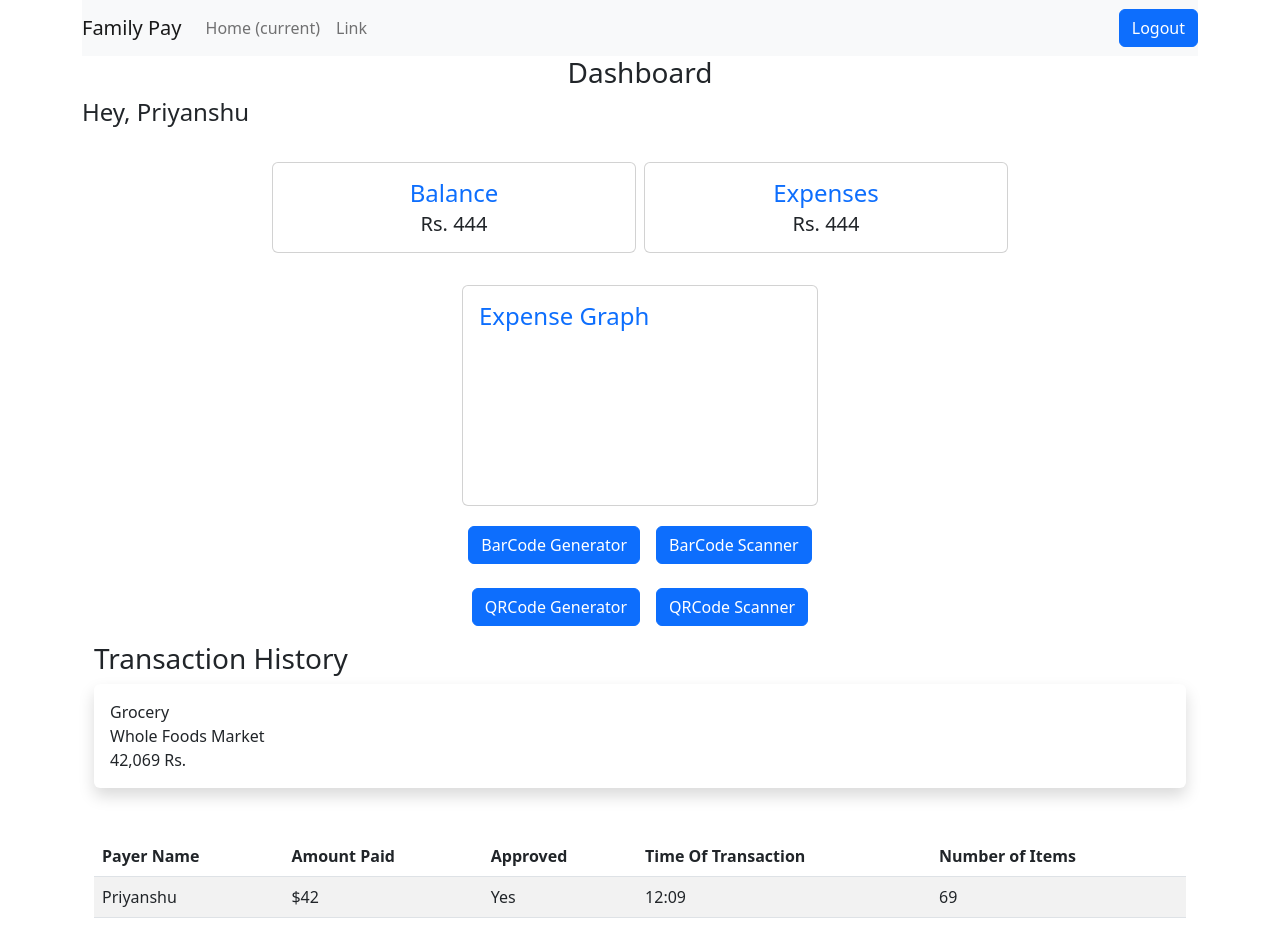
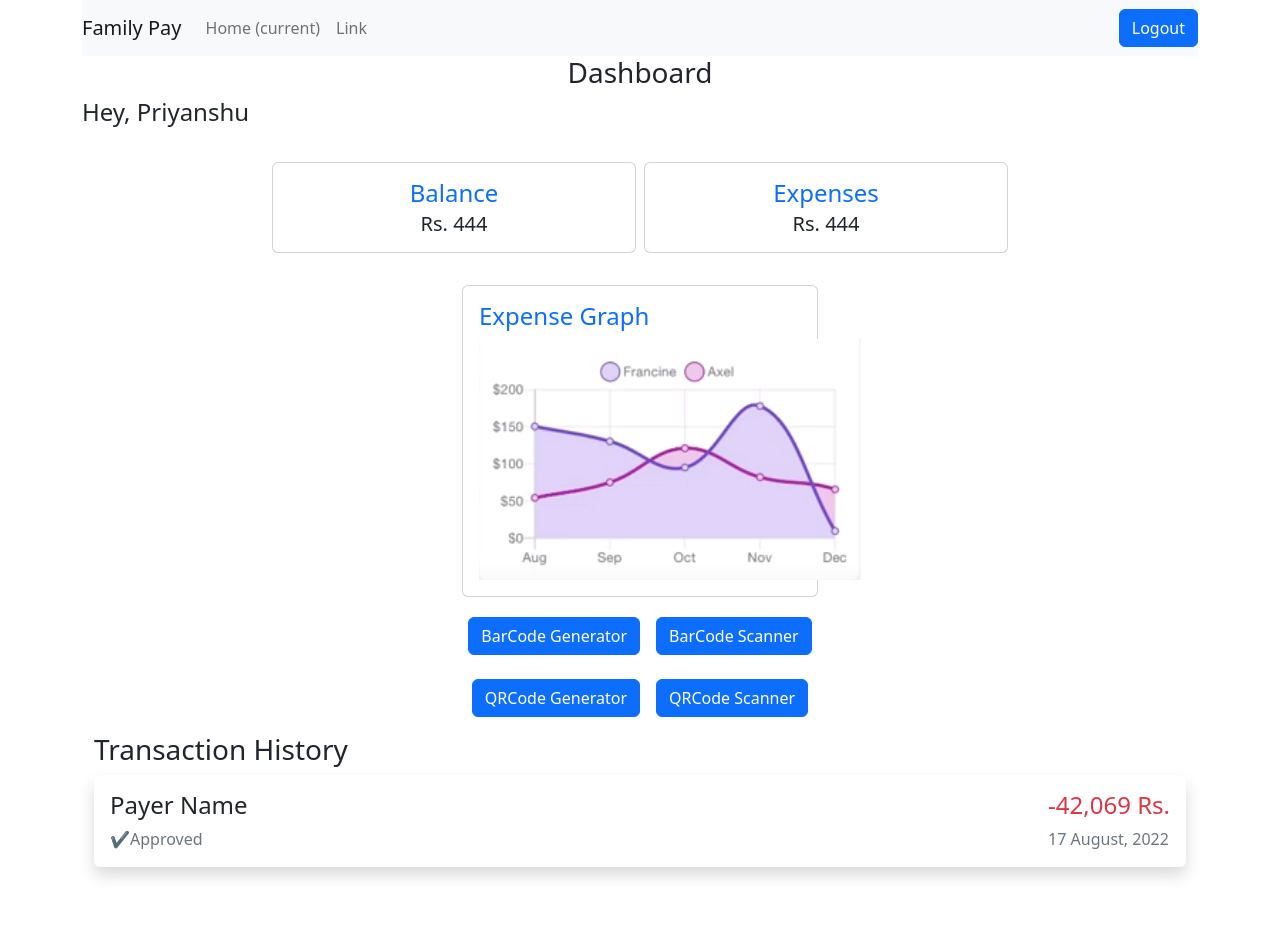
Before and after one commit to thisispriyanshu/solving-for-india-hackathon, a React (Create React App) app: page /dashboard in a window 1280 px wide. Built offline with nearby package versions, Linux system fonts and the light colour scheme; no server answers.

Commit message:
dashboard changed

```diff
--- a/src/components/Dashboard.js
+++ b/src/components/Dashboard.js
@@ -4,6 +4,7 @@ import { signOut } from "firebase/auth";
 import { auth } from "../firebase";
 import Header from "./Header";
 import BarcodeGenerator from './BarcodeGenerator'
+import chart from '../chart.png'
 
 const Dashboard = () => {
   return (
@@ -39,7 +40,9 @@ const Dashboard = () => {
           <div class="card p-3">
             <div class="card-block">
               <h4 class="card-title text-primary">Expense Graph</h4>
-              <div style={{height:150}}></div>
+              <div style={{width:300}}>
+                <img src={chart}></img>
+              </div>
             </div>
           </div>
         </div>
@@ -55,34 +58,16 @@ const Dashboard = () => {
       <div className="container">
         <h3>Transaction History</h3>
         <div>
-          <div className="shadow p-3 mb-5 bg-white rounded w-100">
-            <div className="transaction-heading">Grocery</div>
-            <div className="transaction-subheading">Whole Foods Market</div>
-            <div className="transaction-price">42,069 Rs.</div>
-            <div className=""></div>
+          <div className="shadow p-3 mb-5 bg-white rounded w-100 d-flex justify-content-between">
+            <div className="d-flex flex-column">
+              <div className="transaction-name h4">Payer Name</div>
+              <div className="transaction-approval text-secondary">✔️Approved</div>
+            </div>
+            <div className="d-flex flex-column">
+              <div className="transaction-price text-danger h4"> -42,069 Rs.</div>
+              <div className="transaction-date text-secondary">17 August, 2022</div>
+            </div>
           </div>
-          <table class="table table-striped">
-            <thead>
-              <tr>
-                <th scope="col">Payer Name</th>
-                <th scope="col">Amount Paid</th>
-                <th scope="col">Approved</th>
-                <th scope="col">Time Of Transaction</th>
-                <th scope="col">Number of Items</th>
-
-              </tr>
-            </thead>
-            <tbody>
-              <tr>
-                <td scope="col">Priyanshu</td>
-                <td scope="col">$42</td>
-                <td scope="col">Yes</td>
-                <td scope="col">12:09</td>
-                <td scope="col">69</td>
-              </tr>
-
-            </tbody>
-          </table>
         </div>
       </div>
     </div>
```
Also changed, not shown: src/chart.png (added).
